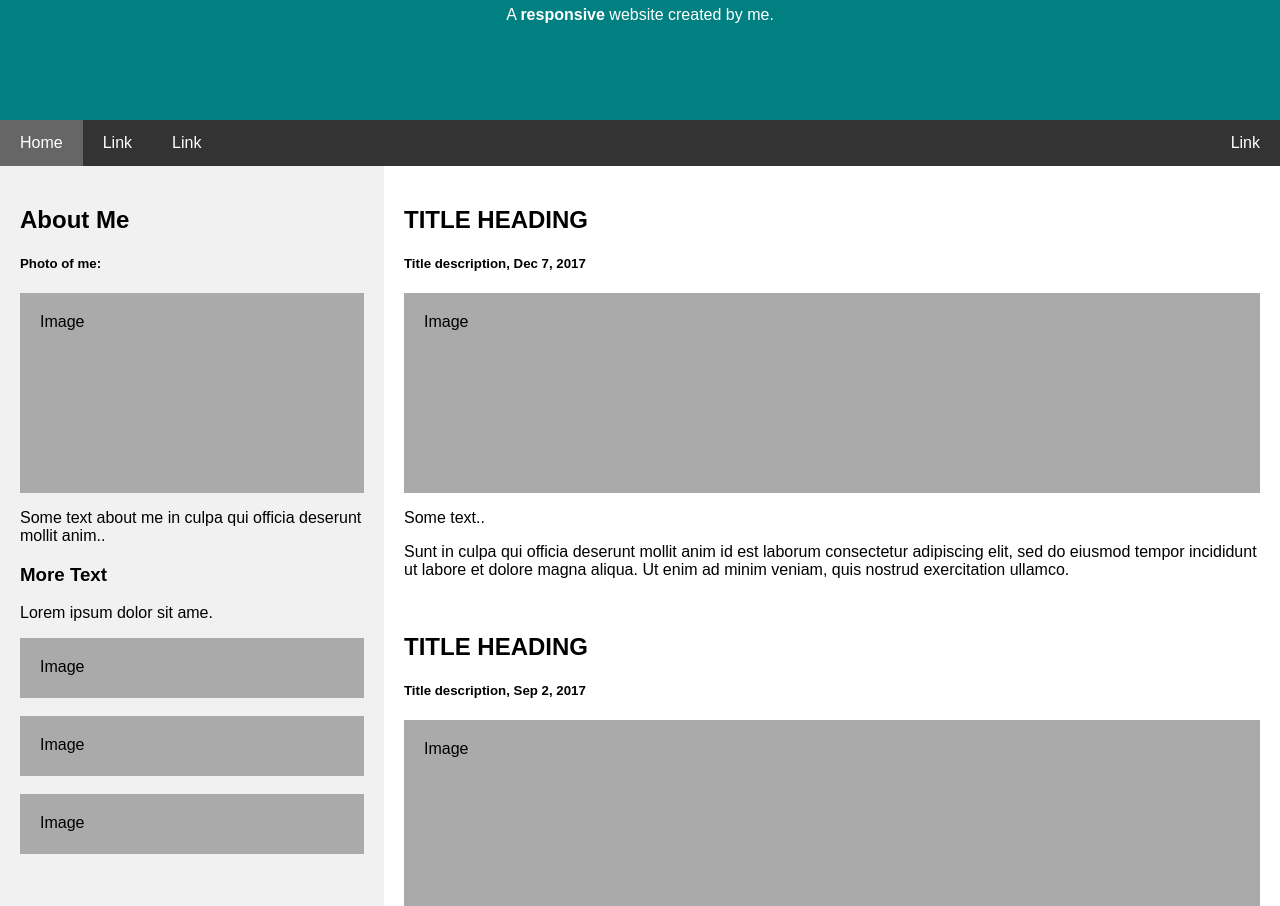
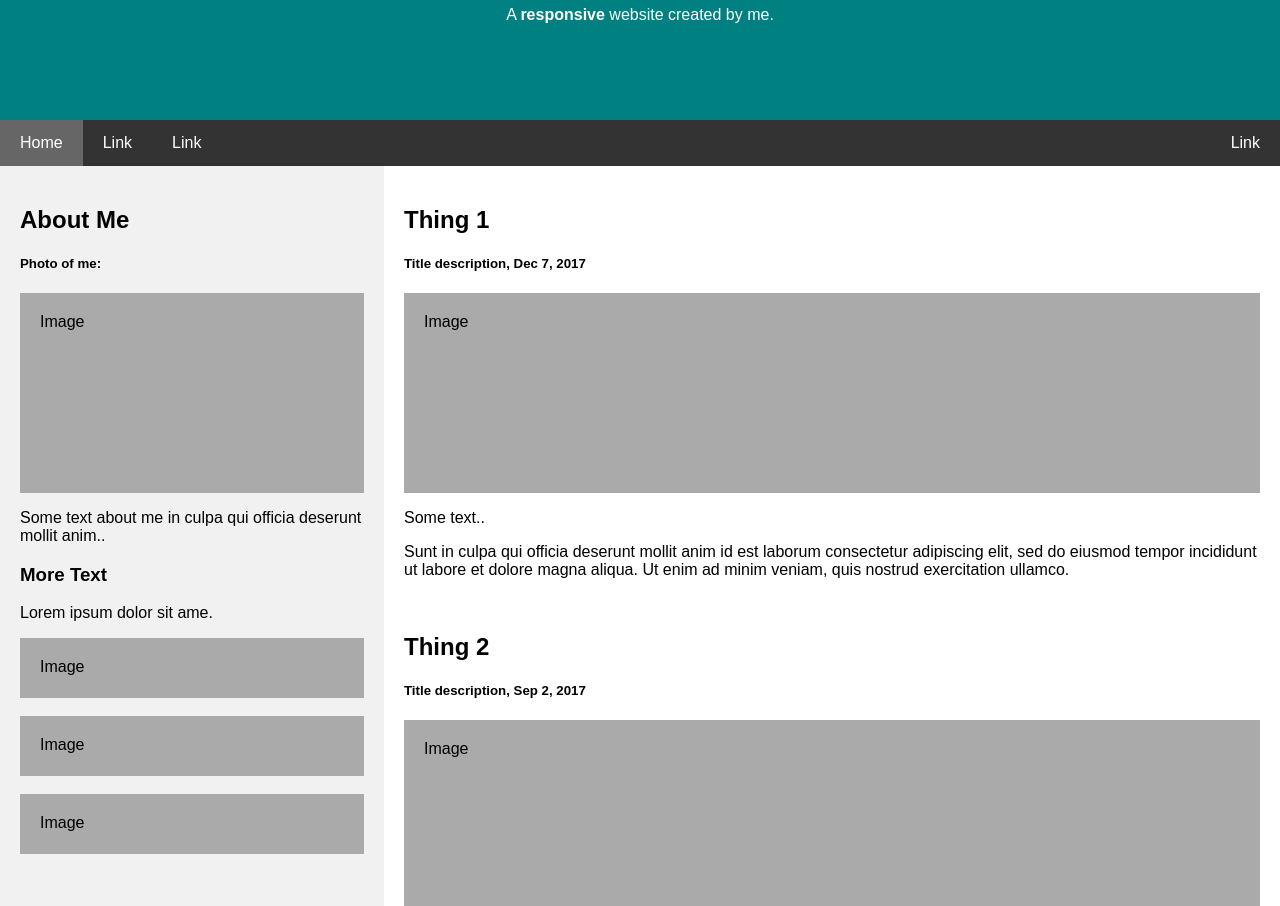
Before and after one commit to Mustang101212/mustang101212.github.io, a plain HTML site: page index.html in a window 1280 px wide. Shown: the part 191-1097 px from the top of the page. Drawn offline with Linux system fonts and the light colour scheme.

Commit message:
Update index.html
Updated text for Title Heading

```diff
--- a/index.html
+++ b/index.html
@@ -147,13 +147,13 @@
     <div class="fakeimg" style="height:60px;">Image</div>
   </div>
   <div class="main">
-    <h2>TITLE HEADING</h2>
+    <h2>Thing 1</h2>
     <h5>Title description, Dec 7, 2017</h5>
     <div class="fakeimg" style="height:200px;">Image</div>
     <p>Some text..</p>
     <p>Sunt in culpa qui officia deserunt mollit anim id est laborum consectetur adipiscing elit, sed do eiusmod tempor incididunt ut labore et dolore magna aliqua. Ut enim ad minim veniam, quis nostrud exercitation ullamco.</p>
     <br>
-    <h2>TITLE HEADING</h2>
+    <h2>Thing 2</h2>
     <h5>Title description, Sep 2, 2017</h5>
     <div class="fakeimg" style="height:200px;">Image</div>
     <p>Some text..</p>
```
